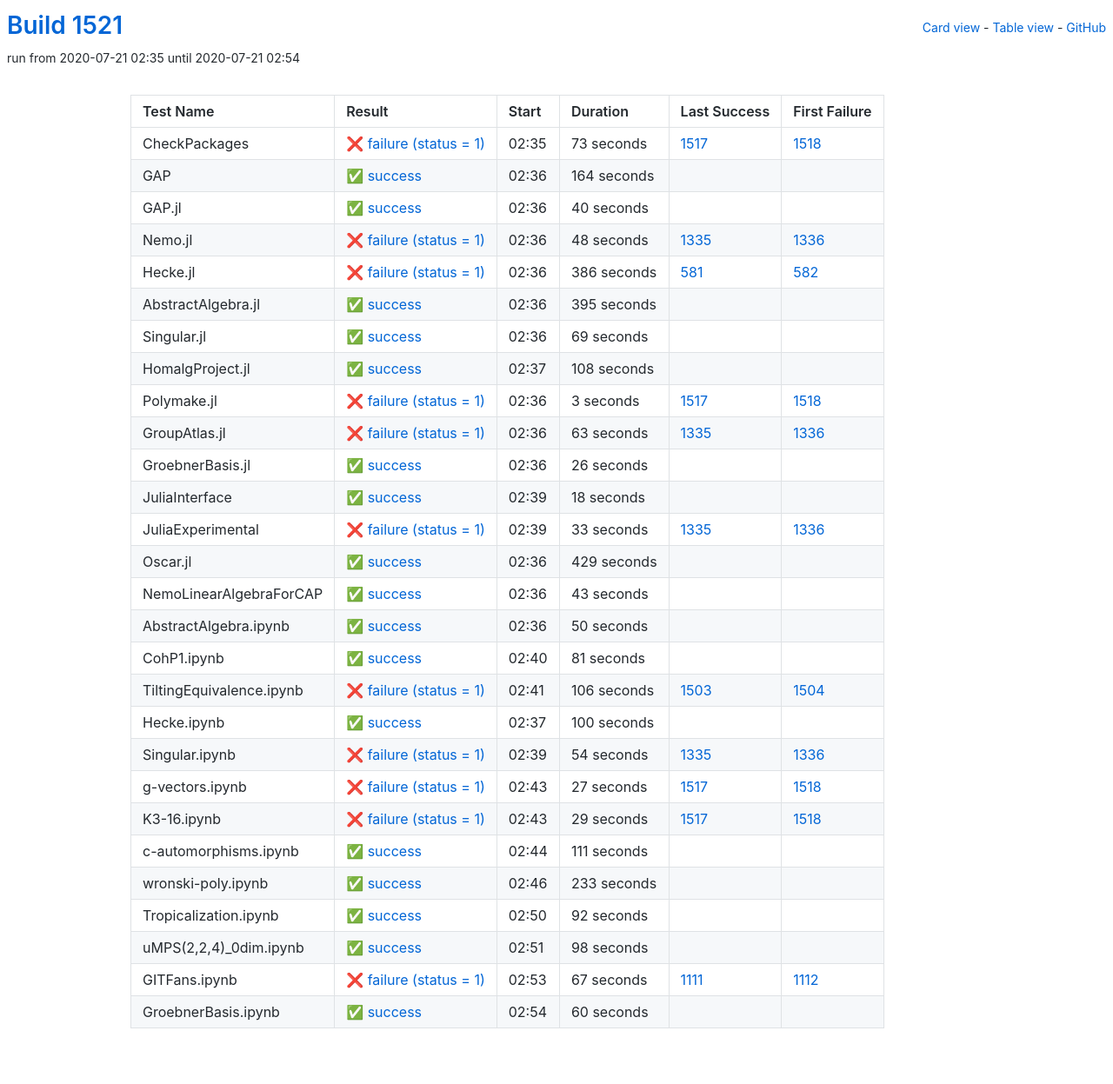
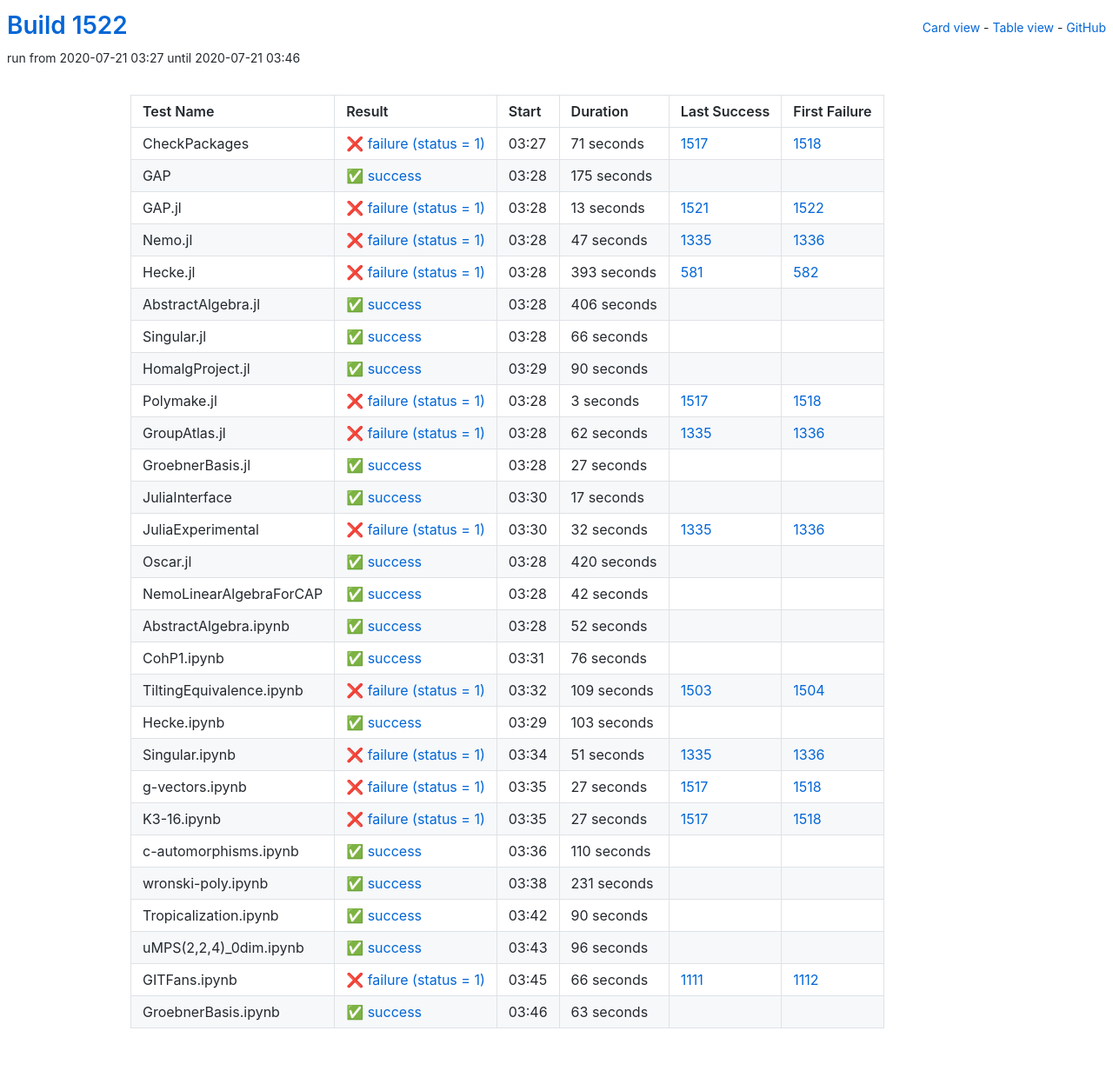
Before and after one commit to oscar-system/oscar-ci-status-1.4, a Jekyll site: the page built from table.html, in a window 1280 px wide. Shown: the whole page at 87% size. Built offline with Jekyll 4.4.1, drawn with Linux system fonts in a browser that asks for light colours.

Commit message:
Build #1522

```diff
--- a/_data/ci.yml
+++ b/_data/ci.yml
@@ -1,6 +1,6 @@
 ---
-build: 1521
-build_url: https://oscarci.mathematik.uni-kl.de/job/oscar-julia-1.4/1521/
+build: 1522
+build_url: https://oscarci.mathematik.uni-kl.de/job/oscar-julia-1.4/1522/
 job: oscar-julia-1.4
 organization: oscar-system
 repo: oscar-ci-status-1.4
@@ -8,104 +8,104 @@ repourl: https://github.com/oscar-system/oscar-ci-status-1.4
 tests:
 - name: CheckPackages
   id: checkpackages
-  log: https://oscarci.mathematik.uni-kl.de/job/oscar-julia-1.4/1521/artifact/logs/build-1521/CheckPackages.log
-  start: 2020-07-21 02:35
+  log: https://oscarci.mathematik.uni-kl.de/job/oscar-julia-1.4/1522/artifact/logs/build-1522/CheckPackages.log
+  start: 2020-07-21 03:27
   success: false
   exitcode: 1
   status: failure
-  duration: 73
+  duration: 71
   last_success: 1517
   last_success_url: https://oscarci.mathematik.uni-kl.de/job/oscar-julia-1.4/1517/
   first_failure: 1518
   first_failure_url: https://oscarci.mathematik.uni-kl.de/job/oscar-julia-1.4/1518/
 - name: GAP
   id: gap
-  log: https://oscarci.mathematik.uni-kl.de/job/oscar-julia-1.4/1521/artifact/logs/build-1521/GAP.log
-  start: 2020-07-21 02:36
+  log: https://oscarci.mathematik.uni-kl.de/job/oscar-julia-1.4/1522/artifact/logs/build-1522/GAP.log
+  start: 2020-07-21 03:28
   success: true
   exitcode: 0
   status: success
-  duration: 164
+  duration: 175
   last_success: false
   last_success_url:
   first_failure: false
   first_failure_url:
 - name: GAP.jl
   id: gap-jl
-  log: https://oscarci.mathematik.uni-kl.de/job/oscar-julia-1.4/1521/artifact/logs/build-1521/GAP.jl.log
-  start: 2020-07-21 02:36
-  success: true
-  exitcode: 0
-  status: success
-  duration: 40
-  last_success: false
-  last_success_url:
-  first_failure: false
-  first_failure_url:
-- name: Nemo.jl
-  id: nemo-jl
-  log: https://oscarci.mathematik.uni-kl.de/job/oscar-julia-1.4/1521/artifact/logs/build-1521/Nemo.jl.log
-  start: 2020-07-21 02:36
+  log: https://oscarci.mathematik.uni-kl.de/job/oscar-julia-1.4/1522/artifact/logs/build-1522/GAP.jl.log
+  start: 2020-07-21 03:28
   success: false
   exitcode: 1
   status: failure
-  duration: 48
+  duration: 13
+  last_success: 1521
+  last_success_url: https://oscarci.mathematik.uni-kl.de/job/oscar-julia-1.4/1521/
+  first_failure: 1522
+  first_failure_url: https://oscarci.mathematik.uni-kl.de/job/oscar-julia-1.4/1522/
+- name: Nemo.jl
+  id: nemo-jl
+  log: https://oscarci.mathematik.uni-kl.de/job/oscar-julia-1.4/1522/artifact/logs/build-1522/Nemo.jl.log
+  start: 2020-07-21 03:28
+  success: false
+  exitcode: 1
+  status: failure
+  duration: 47
   last_success: 1335
   last_success_url: https://oscarci.mathematik.uni-kl.de/job/oscar-julia-1.4/1335/
   first_failure: 1336
   first_failure_url: https://oscarci.mathematik.uni-kl.de/job/oscar-julia-1.4/1336/
 - name: Hecke.jl
   id: hecke-jl
-  log: https://oscarci.mathematik.uni-kl.de/job/oscar-julia-1.4/1521/artifact/logs/build-1521/Hecke.jl.log
-  start: 2020-07-21 02:36
+  log: https://oscarci.mathematik.uni-kl.de/job/oscar-julia-1.4/1522/artifact/logs/build-1522/Hecke.jl.log
+  start: 2020-07-21 03:28
   success: false
   exitcode: 1
   status: failure
-  duration: 386
+  duration: 393
   last_success: 581
   last_success_url: https://oscarci.mathematik.uni-kl.de/job/oscar-julia-1.4/581/
   first_failure: 582
   first_failure_url: https://oscarci.mathematik.uni-kl.de/job/oscar-julia-1.4/582/
 - name: AbstractAlgebra.jl
   id: abstractalgebra-jl
-  log: https://oscarci.mathematik.uni-kl.de/job/oscar-julia-1.4/1521/artifact/logs/build-1521/AbstractAlgebra.jl.log
-  start: 2020-07-21 02:36
+  log: https://oscarci.mathematik.uni-kl.de/job/oscar-julia-1.4/1522/artifact/logs/build-1522/AbstractAlgebra.jl.log
+  start: 2020-07-21 03:28
   success: true
   exitcode: 0
   status: success
-  duration: 395
+  duration: 406
   last_success: false
   last_success_url:
   first_failure: false
   first_failure_url:
 - name: Singular.jl
   id: singular-jl
-  log: https://oscarci.mathematik.uni-kl.de/job/oscar-julia-1.4/1521/artifact/logs/build-1521/Singular.jl.log
-  start: 2020-07-21 02:36
+  log: https://oscarci.mathematik.uni-kl.de/job/oscar-julia-1.4/1522/artifact/logs/build-1522/Singular.jl.log
+  start: 2020-07-21 03:28
   success: true
   exitcode: 0
   status: success
-  duration: 69
+  duration: 66
   last_success: false
   last_success_url:
   first_failure: false
   first_failure_url:
 - name: HomalgProject.jl
   id: homalgproject-jl
-  log: https://oscarci.mathematik.uni-kl.de/job/oscar-julia-1.4/1521/artifact/logs/build-1521/HomalgProject.jl.log
-  start: 2020-07-21 02:37
+  log: https://oscarci.mathematik.uni-kl.de/job/oscar-julia-1.4/1522/artifact/logs/build-1522/HomalgProject.jl.log
+  start: 2020-07-21 03:29
   success: true
   exitcode: 0
   status: success
-  duration: 108
+  duration: 90
   last_success: false
   last_success_url:
   first_failure: false
   first_failure_url:
 - name: Polymake.jl
   id: polymake-jl
-  log: https://oscarci.mathematik.uni-kl.de/job/oscar-julia-1.4/1521/artifact/logs/build-1521/Polymake.jl.log
-  start: 2020-07-21 02:36
+  log: https://oscarci.mathematik.uni-kl.de/job/oscar-julia-1.4/1522/artifact/logs/build-1522/Polymake.jl.log
+  start: 2020-07-21 03:28
   success: false
   exitcode: 1
   status: failure
@@ -116,140 +116,140 @@ tests:
   first_failure_url: https://oscarci.mathematik.uni-kl.de/job/oscar-julia-1.4/1518/
 - name: GroupAtlas.jl
   id: groupatlas-jl
-  log: https://oscarci.mathematik.uni-kl.de/job/oscar-julia-1.4/1521/artifact/logs/build-1521/GroupAtlas.jl.log
-  start: 2020-07-21 02:36
+  log: https://oscarci.mathematik.uni-kl.de/job/oscar-julia-1.4/1522/artifact/logs/build-1522/GroupAtlas.jl.log
+  start: 2020-07-21 03:28
   success: false
   exitcode: 1
   status: failure
-  duration: 63
+  duration: 62
   last_success: 1335
   last_success_url: https://oscarci.mathematik.uni-kl.de/job/oscar-julia-1.4/1335/
   first_failure: 1336
   first_failure_url: https://oscarci.mathematik.uni-kl.de/job/oscar-julia-1.4/1336/
 - name: GroebnerBasis.jl
   id: groebnerbasis-jl
-  log: https://oscarci.mathematik.uni-kl.de/job/oscar-julia-1.4/1521/artifact/logs/build-1521/GroebnerBasis.jl.log
-  start: 2020-07-21 02:36
+  log: https://oscarci.mathematik.uni-kl.de/job/oscar-julia-1.4/1522/artifact/logs/build-1522/GroebnerBasis.jl.log
+  start: 2020-07-21 03:28
   success: true
   exitcode: 0
   status: success
-  duration: 26
+  duration: 27
   last_success: false
   last_success_url:
   first_failure: false
   first_failure_url:
 - name: JuliaInterface
   id: juliainterface
-  log: https://oscarci.mathematik.uni-kl.de/job/oscar-julia-1.4/1521/artifact/logs/build-1521/JuliaInterface.log
-  start: 2020-07-21 02:39
+  log: https://oscarci.mathematik.uni-kl.de/job/oscar-julia-1.4/1522/artifact/logs/build-1522/JuliaInterface.log
+  start: 2020-07-21 03:30
   success: true
   exitcode: 0
   status: success
-  duration: 18
+  duration: 17
   last_success: false
   last_success_url:
   first_failure: false
   first_failure_url:
 - name: JuliaExperimental
   id: juliaexperimental
-  log: https://oscarci.mathematik.uni-kl.de/job/oscar-julia-1.4/1521/artifact/logs/build-1521/JuliaExperimental.log
-  start: 2020-07-21 02:39
+  log: https://oscarci.mathematik.uni-kl.de/job/oscar-julia-1.4/1522/artifact/logs/build-1522/JuliaExperimental.log
+  start: 2020-07-21 03:30
   success: false
   exitcode: 1
   status: failure
-  duration: 33
+  duration: 32
   last_success: 1335
   last_success_url: https://oscarci.mathematik.uni-kl.de/job/oscar-julia-1.4/1335/
   first_failure: 1336
   first_failure_url: https://oscarci.mathematik.uni-kl.de/job/oscar-julia-1.4/1336/
 - name: Oscar.jl
   id: oscar-jl
-  log: https://oscarci.mathematik.uni-kl.de/job/oscar-julia-1.4/1521/artifact/logs/build-1521/Oscar.jl.log
-  start: 2020-07-21 02:36
+  log: https://oscarci.mathematik.uni-kl.de/job/oscar-julia-1.4/1522/artifact/logs/build-1522/Oscar.jl.log
+  start: 2020-07-21 03:28
   success: true
   exitcode: 0
   status: success
-  duration: 429
+  duration: 420
   last_success: false
   last_success_url:
   first_failure: false
   first_failure_url:
 - name: NemoLinearAlgebraForCAP
   id: nemolinearalgebraforcap
-  log: https://oscarci.mathematik.uni-kl.de/job/oscar-julia-1.4/1521/artifact/logs/build-1521/NemoLinearAlgebraForCAP.log
-  start: 2020-07-21 02:36
+  log: https://oscarci.mathematik.uni-kl.de/job/oscar-julia-1.4/1522/artifact/logs/build-1522/NemoLinearAlgebraForCAP.log
+  start: 2020-07-21 03:28
   success: true
   exitcode: 0
   status: success
-  duration: 43
+  duration: 42
   last_success: false
   last_success_url:
   first_failure: false
   first_failure_url:
 - name: AbstractAlgebra.ipynb
   id: abstractalgebra-ipynb
-  log: https://oscarci.mathematik.uni-kl.de/job/oscar-julia-1.4/1521/artifact/logs/build-1521/AbstractAlgebra.ipynb.log
-  start: 2020-07-21 02:36
+  log: https://oscarci.mathematik.uni-kl.de/job/oscar-julia-1.4/1522/artifact/logs/build-1522/AbstractAlgebra.ipynb.log
+  start: 2020-07-21 03:28
   success: true
   exitcode: 0
   status: success
-  duration: 50
+  duration: 52
   last_success: false
   last_success_url:
   first_failure: false
   first_failure_url:
 - name: CohP1.ipynb
   id: cohp1-ipynb
-  log: https://oscarci.mathematik.uni-kl.de/job/oscar-julia-1.4/1521/artifact/logs/build-1521/CohP1.ipynb.log
-  start: 2020-07-21 02:40
+  log: https://oscarci.mathematik.uni-kl.de/job/oscar-julia-1.4/1522/artifact/logs/build-1522/CohP1.ipynb.log
+  start: 2020-07-21 03:31
   success: true
   exitcode: 0
   status: success
-  duration: 81
+  duration: 76
   last_success: false
   last_success_url:
   first_failure: false
   first_failure_url:
 - name: TiltingEquivalence.ipynb
   id: tiltingequivalence-ipynb
-  log: https://oscarci.mathematik.uni-kl.de/job/oscar-julia-1.4/1521/artifact/logs/build-1521/TiltingEquivalence.ipynb.log
-  start: 2020-07-21 02:41
+  log: https://oscarci.mathematik.uni-kl.de/job/oscar-julia-1.4/1522/artifact/logs/build-1522/TiltingEquivalence.ipynb.log
+  start: 2020-07-21 03:32
   success: false
   exitcode: 1
   status: failure
-  duration: 106
+  duration: 109
   last_success: 1503
   last_success_url: https://oscarci.mathematik.uni-kl.de/job/oscar-julia-1.4/1503/
   first_failure: 1504
   first_failure_url: https://oscarci.mathematik.uni-kl.de/job/oscar-julia-1.4/1504/
 - name: Hecke.ipynb
   id: hecke-ipynb
-  log: https://oscarci.mathematik.uni-kl.de/job/oscar-julia-1.4/1521/artifact/logs/build-1521/Hecke.ipynb.log
-  start: 2020-07-21 02:37
+  log: https://oscarci.mathematik.uni-kl.de/job/oscar-julia-1.4/1522/artifact/logs/build-1522/Hecke.ipynb.log
+  start: 2020-07-21 03:29
   success: true
   exitcode: 0
   status: success
-  duration: 100
+  duration: 103
   last_success: false
   last_success_url:
   first_failure: false
   first_failure_url:
 - name: Singular.ipynb
   id: singular-ipynb
-  log: https://oscarci.mathematik.uni-kl.de/job/oscar-julia-1.4/1521/artifact/logs/build-1521/Singular.ipynb.log
-  start: 2020-07-21 02:39
+  log: https://oscarci.mathematik.uni-kl.de/job/oscar-julia-1.4/1522/artifact/logs/build-1522/Singular.ipynb.log
+  start: 2020-07-21 03:34
   success: false
   exitcode: 1
   status: failure
-  duration: 54
+  duration: 51
   last_success: 1335
   last_success_url: https://oscarci.mathematik.uni-kl.de/job/oscar-julia-1.4/1335/
   first_failure: 1336
   first_failure_url: https://oscarci.mathematik.uni-kl.de/job/oscar-julia-1.4/1336/
 - name: g-vectors.ipynb
   id: g-vectors-ipynb
-  log: https://oscarci.mathematik.uni-kl.de/job/oscar-julia-1.4/1521/artifact/logs/build-1521/g-vectors.ipynb.log
-  start: 2020-07-21 02:43
+  log: https://oscarci.mathematik.uni-kl.de/job/oscar-julia-1.4/1522/artifact/logs/build-1522/g-vectors.ipynb.log
+  start: 2020-07-21 03:35
   success: false
   exitcode: 1
   status: failure
@@ -260,84 +260,84 @@ tests:
   first_failure_url: https://oscarci.mathematik.uni-kl.de/job/oscar-julia-1.4/1518/
 - name: K3-16.ipynb
   id: k3-16-ipynb
-  log: https://oscarci.mathematik.uni-kl.de/job/oscar-julia-1.4/1521/artifact/logs/build-1521/K3-16.ipynb.log
-  start: 2020-07-21 02:43
+  log: https://oscarci.mathematik.uni-kl.de/job/oscar-julia-1.4/1522/artifact/logs/build-1522/K3-16.ipynb.log
+  start: 2020-07-21 03:35
   success: false
   exitcode: 1
   status: failure
-  duration: 29
+  duration: 27
   last_success: 1517
   last_success_url: https://oscarci.mathematik.uni-kl.de/job/oscar-julia-1.4/1517/
   first_failure: 1518
   first_failure_url: https://oscarci.mathematik.uni-kl.de/job/oscar-julia-1.4/1518/
 - name: c-automorphisms.ipynb
   id: c-automorphisms-ipynb
-  log: https://oscarci.mathematik.uni-kl.de/job/oscar-julia-1.4/1521/artifact/logs/build-1521/c-automorphisms.ipynb.log
-  start: 2020-07-21 02:44
+  log: https://oscarci.mathematik.uni-kl.de/job/oscar-julia-1.4/1522/artifact/logs/build-1522/c-automorphisms.ipynb.log
+  start: 2020-07-21 03:36
   success: true
   exitcode: 0
   status: success
-  duration: 111
+  duration: 110
   last_success: false
   last_success_url:
   first_failure: false
   first_failure_url:
 - name: wronski-poly.ipynb
   id: wronski-poly-ipynb
-  log: https://oscarci.mathematik.uni-kl.de/job/oscar-julia-1.4/1521/artifact/logs/build-1521/wronski-poly.ipynb.log
-  start: 2020-07-21 02:46
+  log: https://oscarci.mathematik.uni-kl.de/job/oscar-julia-1.4/1522/artifact/logs/build-1522/wronski-poly.ipynb.log
+  start: 2020-07-21 03:38
   success: true
   exitcode: 0
   status: success
-  duration: 233
+  duration: 231
   last_success: false
   last_success_url:
   first_failure: false
   first_failure_url:
 - name: Tropicalization.ipynb
   id: tropicalization-ipynb
-  log: https://oscarci.mathematik.uni-kl.de/job/oscar-julia-1.4/1521/artifact/logs/build-1521/Tropicalization.ipynb.log
-  start: 2020-07-21 02:50
+  log: https://oscarci.mathematik.uni-kl.de/job/oscar-julia-1.4/1522/artifact/logs/build-1522/Tropicalization.ipynb.log
+  start: 2020-07-21 03:42
   success: true
   exitcode: 0
   status: success
-  duration: 92
+  duration: 90
   last_success: false
   last_success_url:
   first_failure: false
   first_failure_url:
 - name: uMPS(2,2,4)_0dim.ipynb
   id: umps-2-2-4-0dim-ipynb
-  log: https://oscarci.mathematik.uni-kl.de/job/oscar-julia-1.4/1521/artifact/logs/build-1521/uMPS-2-2-4-_0dim.ipynb.log
-  start: 2020-07-21 02:51
+  log: https://oscarci.mathematik.uni-kl.de/job/oscar-julia-1.4/1522/artifact/logs/build-1522/uMPS-2-2-4-_0dim.ipynb.log
+  start: 2020-07-21 03:43
   success: true
   exitcode: 0
   status: success
-  duration: 98
+  duration: 96
   last_success: false
   last_success_url:
   first_failure: false
   first_failure_url:
 - name: GITFans.ipynb
   id: gitfans-ipynb
-  log: https://oscarci.mathematik.uni-kl.de/job/oscar-julia-1.4/1521/artifact/logs/build-1521/GITFans.ipynb.log
-  start: 2020-07-21 02:53
+  log: https://oscarci.mathematik.uni-kl.de/job/oscar-julia-1.4/1522/artifact/logs/build-1522/GITFans.ipynb.log
+  start: 2020-07-21 03:45
   success: false
   exitcode: 1
   status: failure
-  duration: 67
+  duration: 66
   last_success: 1111
   last_success_url: https://oscarci.mathematik.uni-kl.de/job/oscar-julia-1.4/1111/
   first_failure: 1112
   first_failure_url: https://oscarci.mathematik.uni-kl.de/job/oscar-julia-1.4/1112/
 - name: GroebnerBasis.ipynb
   id: groebnerbasis-ipynb
-  log: https://oscarci.mathematik.uni-kl.de/job/oscar-julia-1.4/1521/artifact/logs/build-1521/GroebnerBasis.ipynb.log
-  start: 2020-07-21 02:54
+  log: https://oscarci.mathematik.uni-kl.de/job/oscar-julia-1.4/1522/artifact/logs/build-1522/GroebnerBasis.ipynb.log
+  start: 2020-07-21 03:46
   success: true
   exitcode: 0
   status: success
-  duration: 60
+  duration: 63
   last_success: false
   last_success_url:
   first_failure: false
```
Also changed, not shown: README.md.
